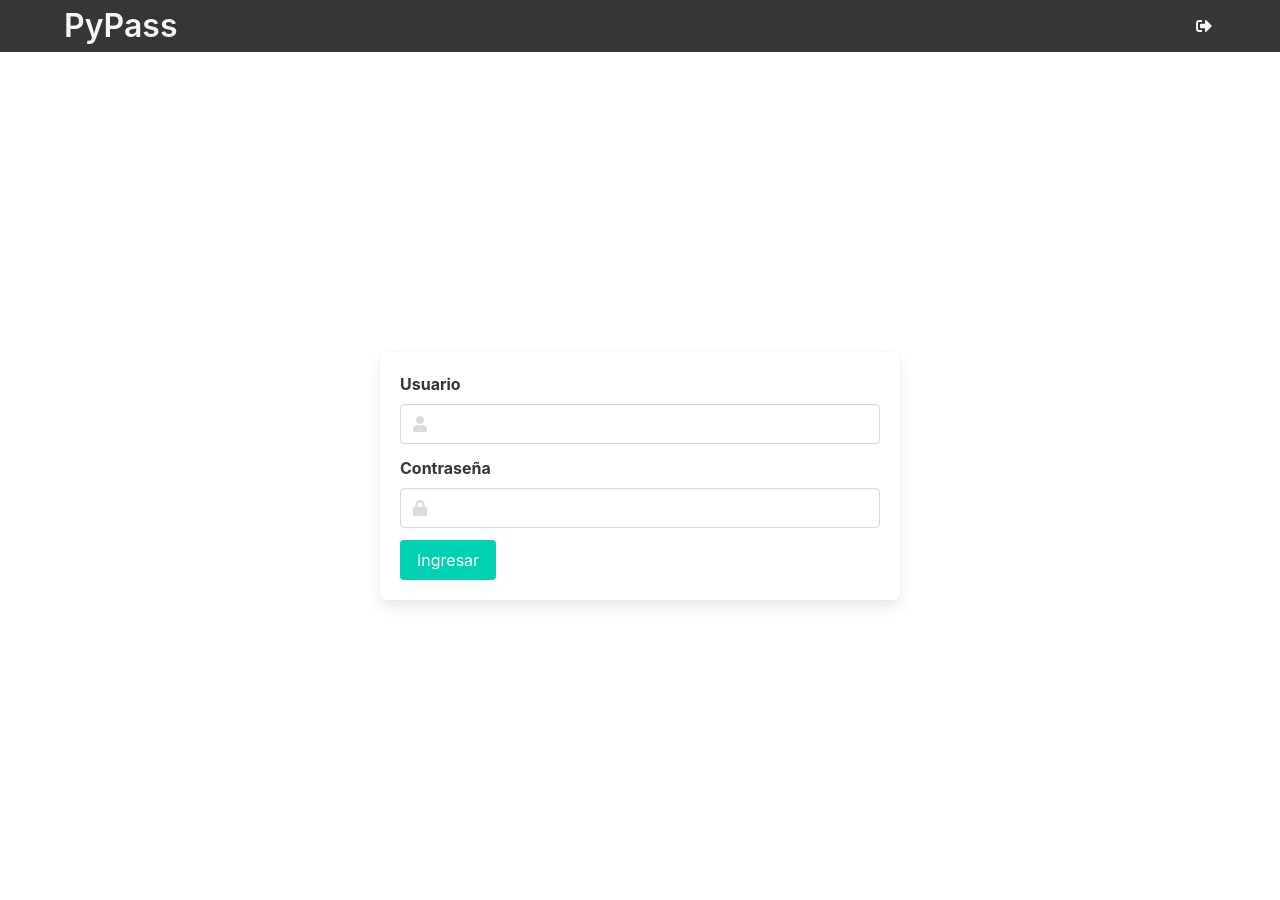
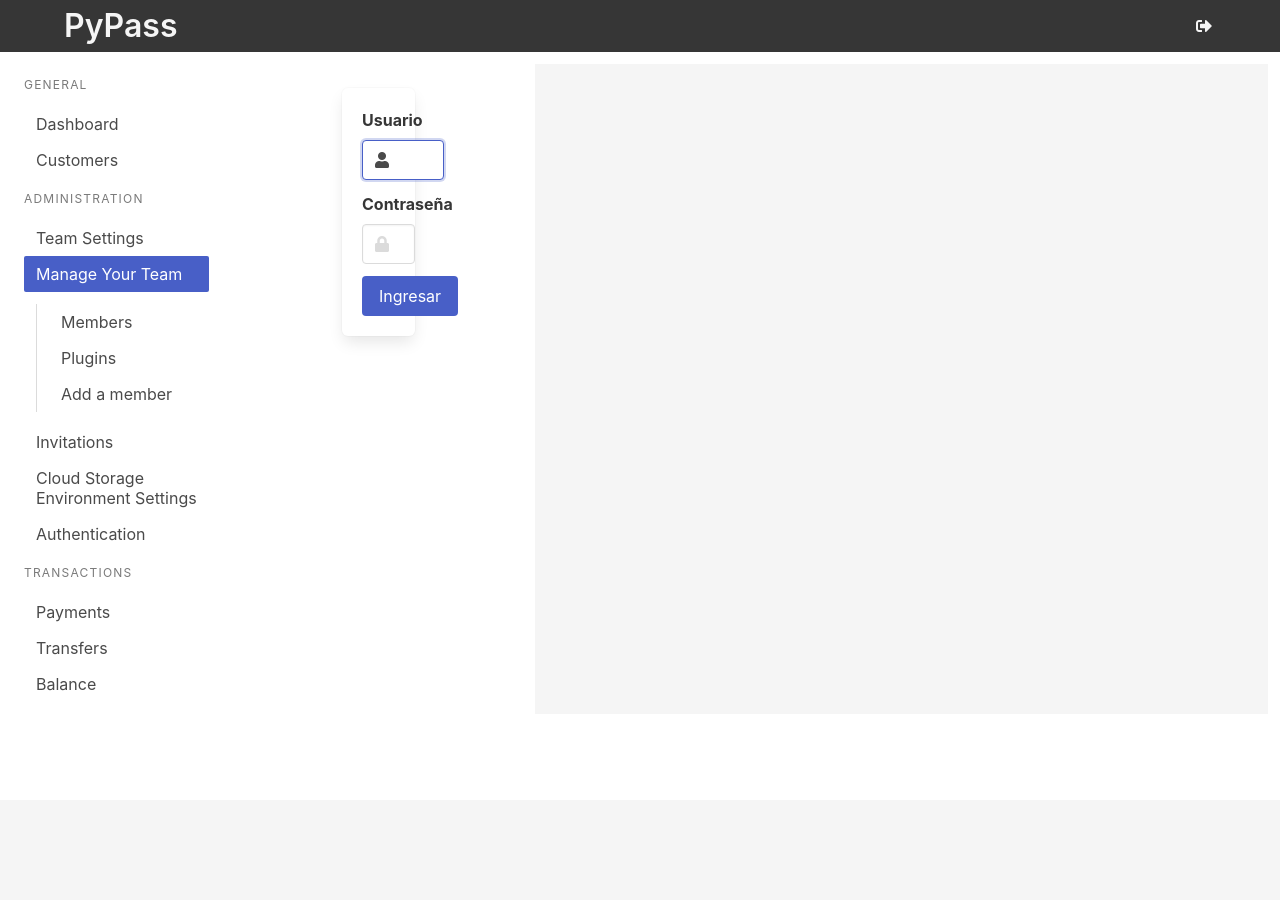
Before and after one commit to yvanvrela/11Pass, a Flask app: page /auth/signup in a window 1280 px wide. After the commit the page ends 691 px from the top, so only its background shows below. Run offline with Flask 2, Linux system fonts and the light colour scheme; some libraries are stand-ins or nearby versions.

Commit message:
Template vault and form

```diff
--- a/app/forms.py
+++ b/app/forms.py
@@ -1,16 +1,20 @@
 from flask_wtf import FlaskForm
 from wtforms.fields import StringField, PasswordField, SubmitField
 from wtforms.validators import DataRequired
+from wtforms.widgets import TextArea
 
 
 class LoginForm(FlaskForm):
-    username = StringField('Nombre de usuario', validators=[DataRequired()])
+    username = StringField('Nombre de usuario', validators=[
+                           DataRequired()], render_kw={'autofocus': True})
     password = PasswordField('Password', validators=[DataRequired()])
 
     submit = SubmitField('Ingresar')
 
+
 class VaultForm(FlaskForm):
-    vaultname =  StringField('Nombre', validators=[DataRequired()])
-    description = StringField('Descripción')
+    vaultname = StringField('Nombre', validators=[
+                            DataRequired()], render_kw={'autofocus': True})
+    description = StringField('Descripción', widget=TextArea())
 
     submit = SubmitField('Crear')
--- a/app/static/scripts.js
+++ b/app/static/scripts.js
@@ -0,0 +1,54 @@
+document.addEventListener('DOMContentLoaded', () => {
+    // Functions to open and close a modal
+    function openModal($el) {
+        $el.classList.add('is-active');
+    }
+
+    function closeModal($el) {
+        $el.classList.remove('is-active');
+    }
+
+    function closeAllModals() {
+        (document.querySelectorAll('.modal') || []).forEach(($modal) => {
+            closeModal($modal);
+        });
+    }
+
+    // Add a click event on buttons to open a specific modal
+    (document.querySelectorAll('.js-modal-trigger') || []).forEach(($trigger) => {
+        const modal = $trigger.dataset.target;
+        const $target = document.getElementById(modal);
+        console.log($target);
+
+        $trigger.addEventListener('click', () => {
+            openModal($target);
+        });
+    });
+
+    // Add a click event on various child elements to close the parent modal
+    (document.querySelectorAll('.modal-background, .modal-close, .modal-card-head .delete, .modal-card-foot .button') || []).forEach(($close) => {
+        const $target = $close.closest('.modal');
+
+        $close.addEventListener('click', () => {
+            closeModal($target);
+        });
+    });
+
+    // Add a keyboard event to close all modals
+    document.addEventListener('keydown', (event) => {
+        const e = event || window.event;
+
+        if (e.keyCode === 27) { // Escape key
+            closeAllModals();
+        }
+    });
+
+    // Cierra las x
+    (document.querySelectorAll('.notification .delete') || []).forEach(($delete) => {
+        const $notification = $delete.parentNode;
+
+        $delete.addEventListener('click', () => {
+            $notification.parentNode.removeChild($notification);
+        });
+    });
+});
--- a/app/templates/layout.html
+++ b/app/templates/layout.html
@@ -6,9 +6,10 @@
     <meta http-equiv="X-UA-Compatible" content="IE=edge">
     <meta name="viewport" content="width=device-width, initial-scale=1.0">
     <link rel="stylesheet" href="https://cdn.jsdelivr.net/npm/bulma@0.9.3/css/bulma.min.css">
-    <link rel="stylesheet" href="../static/css/main.css">
+    <link rel="stylesheet" href="../static/main.css">
     <link href="https://cdnjs.cloudflare.com/ajax/libs/font-awesome/5.13.0/css/all.min.css" rel="stylesheet">
-    <script src="../static/js/scripts.js"></script>
+    <script src="../static/scripts.js"></script>
+    <script src="https://cdn.jsdelivr.net/npm/bulma-toast@2.4.1/dist/bulma-toast.min.js"></script>
     <title>
         {% block title %}
         PyPass |
@@ -17,27 +18,46 @@
 </head>
 
 <body>
-    <section class="hero is-large">
+    <section class="hero is-small">
         <div class="hero-head navbar-background">
             {% include 'navbar.html'  %}
         </div>
 
         {% for message in get_flashed_messages() %}
-        <br>
 
-        <div class="notification is-primary">
-            <button class="delete"></button>
-            {{ message }}
-        </div>
-
+        <script>
+            bulmaToast.toast({
+                message: '{{ message }}',
+                position: 'top-right',
+                type: 'is-link',
+                closeOnClick: false,
+                dismissible: true,
+                animate: {
+                    in: 'fadeIn',
+                    out: 'fadeOut'
+                },
+            })
+        </script>
 
         {% endfor %}
 
         <div class="hero-body">
 
-            {% block content %}
+            <div class="columns">
+                <div class="column is-2">
+                    {% include 'menu.html' %}
+                </div>
+                <div class="column is-3">
+                    {% block content %}
 
-            {% endblock %}
+                    {% endblock %}
+                </div>
+                <div class="column  has-background-light">
+                    {% block details %}
+
+                    {% endblock %}
+                </div>
+            </div>
 
         </div>
     </section>
--- /dev/null
+++ b/app/templates/menu.html
@@ -0,0 +1,34 @@
+<aside class="menu">
+    <p class="menu-label">
+        General
+    </p>
+    <ul class="menu-list">
+        <li><a>Dashboard</a></li>
+        <li><a>Customers</a></li>
+    </ul>
+    <p class="menu-label">
+        Administration
+    </p>
+    <ul class="menu-list">
+        <li><a>Team Settings</a></li>
+        <li>
+            <a class="is-active">Manage Your Team</a>
+            <ul>
+                <li><a>Members</a></li>
+                <li><a>Plugins</a></li>
+                <li><a>Add a member</a></li>
+            </ul>
+        </li>
+        <li><a>Invitations</a></li>
+        <li><a>Cloud Storage Environment Settings</a></li>
+        <li><a>Authentication</a></li>
+    </ul>
+    <p class="menu-label">
+        Transactions
+    </p>
+    <ul class="menu-list">
+        <li><a>Payments</a></li>
+        <li><a>Transfers</a></li>
+        <li><a>Balance</a></li>
+    </ul>
+</aside>
--- a/app/templates/signup.html
+++ b/app/templates/signup.html
@@ -7,7 +7,7 @@ Signup
 
 {% block content %}
 
-<div class="column container is-6">
+<div class="column container is-4">
 
     <form class="box" action="{{ url_for('auth.signup') }}" method="POST">
         <div class="field">
@@ -34,7 +34,7 @@ Signup
             </div>
         </div>
 
-        {{ signup_form.submit(class="button is-primary") }}
+        {{ signup_form.submit(class="button is-link") }}
     </form>
 </div>
 
--- a/main.py
+++ b/main.py
@@ -7,6 +7,7 @@ from app import create_app
 from flask_login import login_required, current_user
 
 from app.forms import VaultForm
+from app.sql_services import add_vault, get_vaults
 
 app = create_app()
 
@@ -28,8 +29,13 @@ def index():
 @app.route('/home', methods=['GET', 'POST'])
 @login_required
 def home():
+    vault_form = VaultForm()
+    context = {
+        'vaults': get_vaults(),
+        'vault_form': vault_form,
+    }
 
-    return render_template('home.html')
+    return render_template('home.html', **context)
 
 
 @app.route('/vault', methods=['GET', 'POST'])
@@ -37,13 +43,12 @@ def home():
 def vault():
 
     vault_form = VaultForm()
-    context = {
-        'vault_form': vault_form,
-    }
 
     if vault_form.validate_on_submit():
+        add_vault(name=vault_form.vaultname.data,
+                  description=vault_form.description.data)
+        flash('Bóveda creada', 'info')
 
-        flash('Bóveda creada', 'info')
-        return url_for('home')
+        return redirect(url_for('home'))
 
-    return url_for('home')
+    return redirect(url_for('home'))
```
Also changed, not shown: app/sql_services.py (+32 -1 lines), app/templates/home.html (+52 -2 lines), app/templates/login.html (+20 -9 lines).
